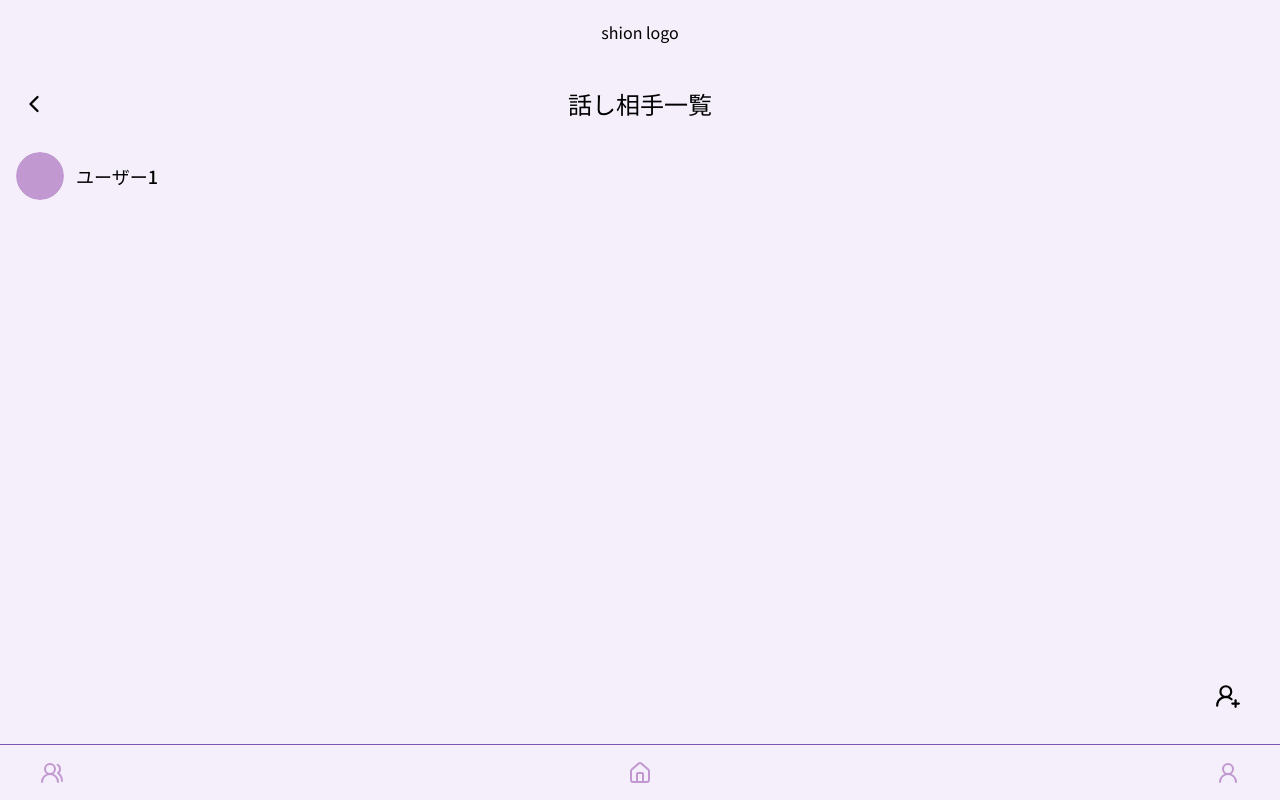
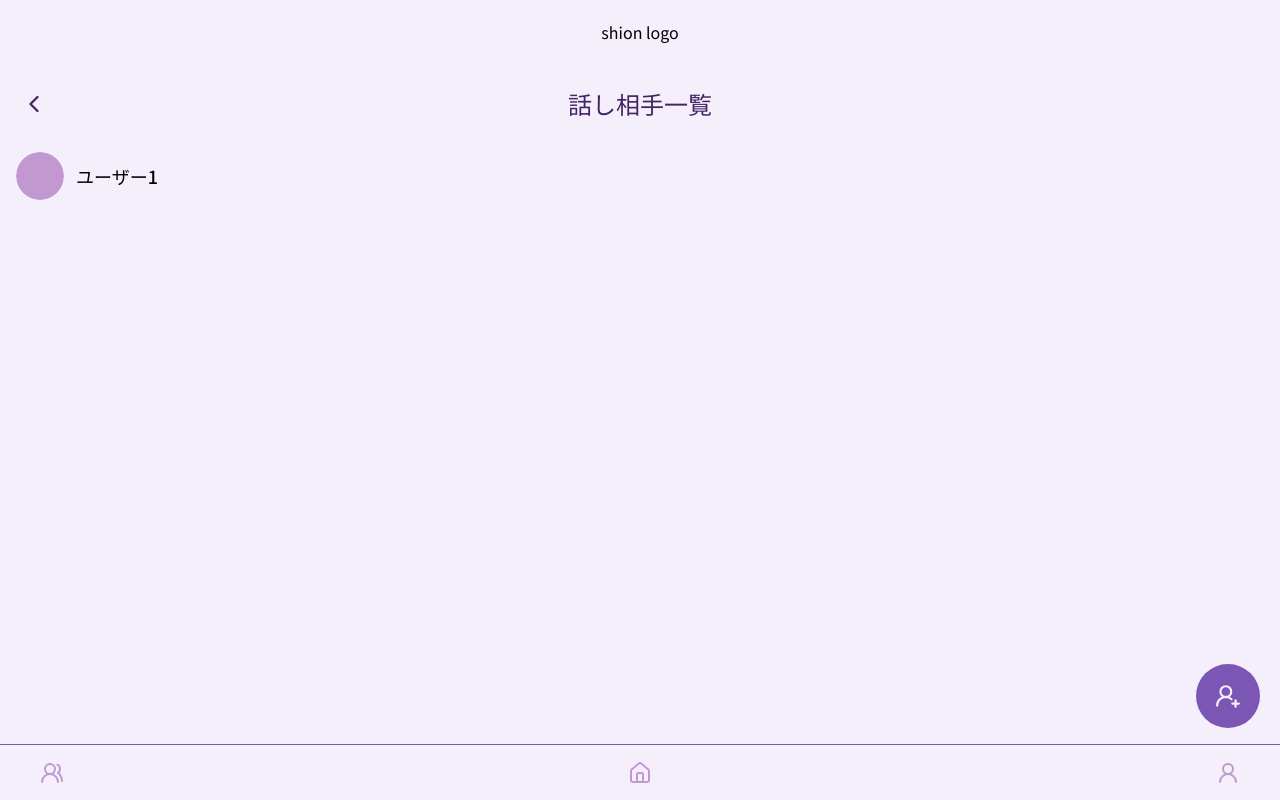
Before and after one commit to chell-uoxou/shion, a Next.js app in the folder frontend/: page /account/friends in a window 1280 px wide. Built offline with nearby package versions, Linux system fonts and the light colour scheme.

Commit message:
カラー訂正と画面戻る遷移

```diff
--- a/frontend/src/app/(app)/account/friends/page.tsx
+++ b/frontend/src/app/(app)/account/friends/page.tsx
@@ -3,6 +3,7 @@
 import React from "react";
 import UserRow from "@/features/FriendListitem/page"; // パスは実際の場所に合わせて調整
 import { ChevronLeft, UserRoundPlus } from "lucide-react";
+import Link from "next/link";
 
 export default function Page() {
   return (
@@ -10,9 +11,11 @@ export default function Page() {
       {/* ヘッダー */}
       <div className="relative flex items-center justify-center py-2">
         <div className="absolute left-1">
-          <ChevronLeft size={28} className="cursor-pointer text-primary" />
+          <Link href="/account">
+          <ChevronLeft size={28} className="cursor-pointer text-[var(--brand-violet-4)]" />
+          </Link>
         </div>
-        <h1 className="text-2xl text-center text-primary">話し相手一覧</h1>
+        <h1 className="text-2xl text-center text-[var(--brand-violet-4)]">話し相手一覧</h1>
       </div>
 
       {/* ユーザー一覧 */}
@@ -28,14 +31,14 @@ export default function Page() {
           bottom-18 right-5   /* 右下からの余白 */
           w-16 h-16
           rounded-full
-          bg-secondary
+          bg-[var(--brand-violet-3)]
           flex items-center justify-center
         "
         aria-label="話し相手追加ボタン"
       >
         <UserRoundPlus
           size={26}
-          style={{ color: "var(--light)" }}
+          style={{ color: "var(--brand-violet-1)" }}
         />
       </button>
     </main>
```
